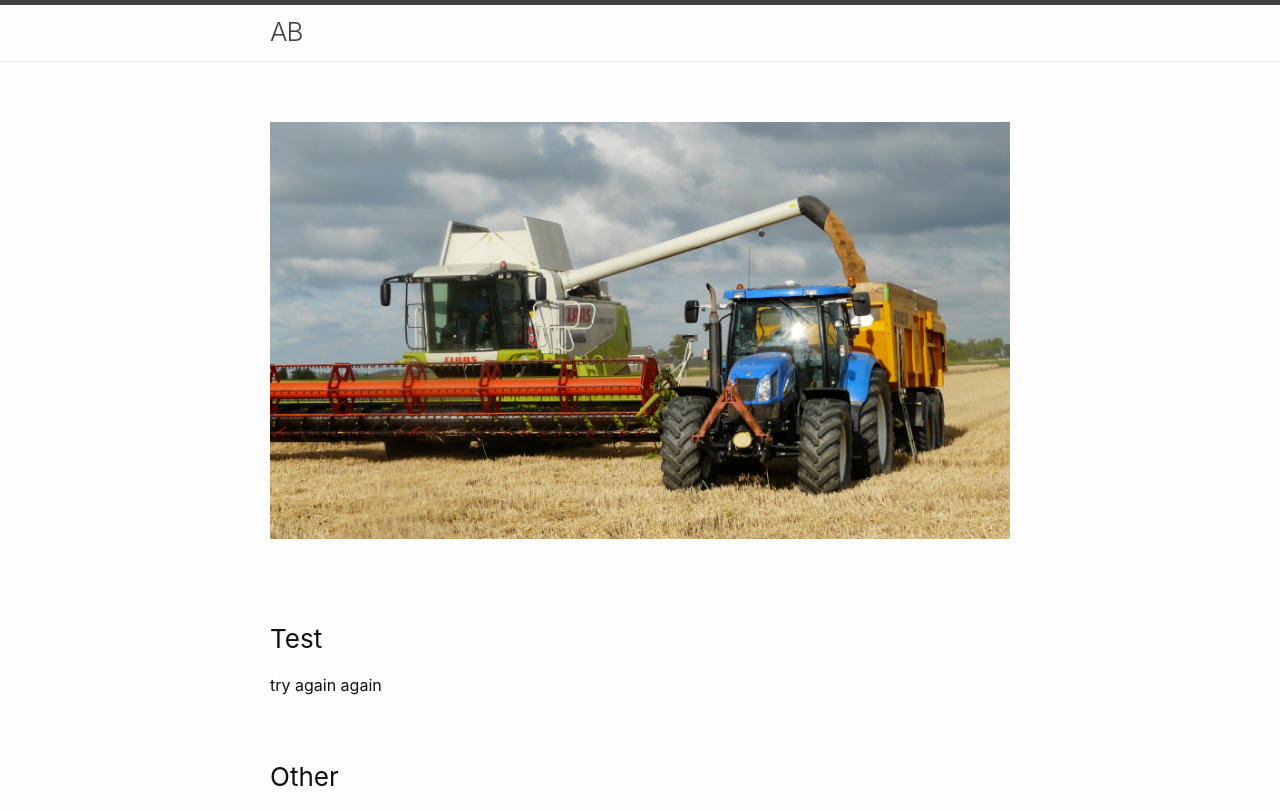
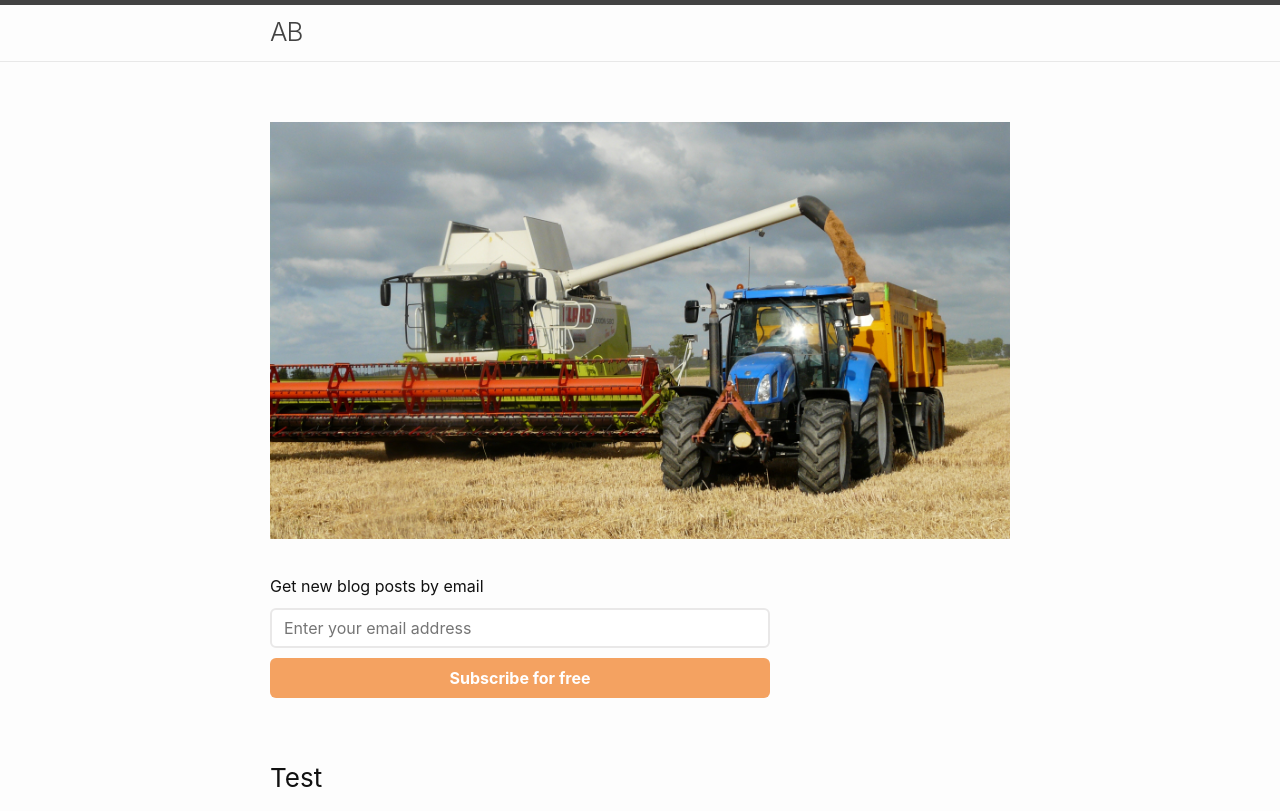
Before and after one commit to Nargagansett/nargagansett.github.io, a Jekyll site: the page built from index.md, in a window 1280 px wide. Shown: the top 811 px of the page. Built offline with Jekyll 4.4.1, drawn with Linux system fonts in a browser that asks for light colours; grey boxes are pictures that could not be loaded.

Commit message:
Update index.md

```diff
--- a/index.md
+++ b/index.md
@@ -3,6 +3,10 @@ layout: page
 ---
 
 <img src="/assets/testtractor.jpg" height="50%" width="100%" style="margin: 0px 0px 20px 0px; float: center;">
+
+
+  <!-- experiment with subscribe box -->
+  {% include subscribe.html %}
 
 <h3>Test</h3>
 
```
